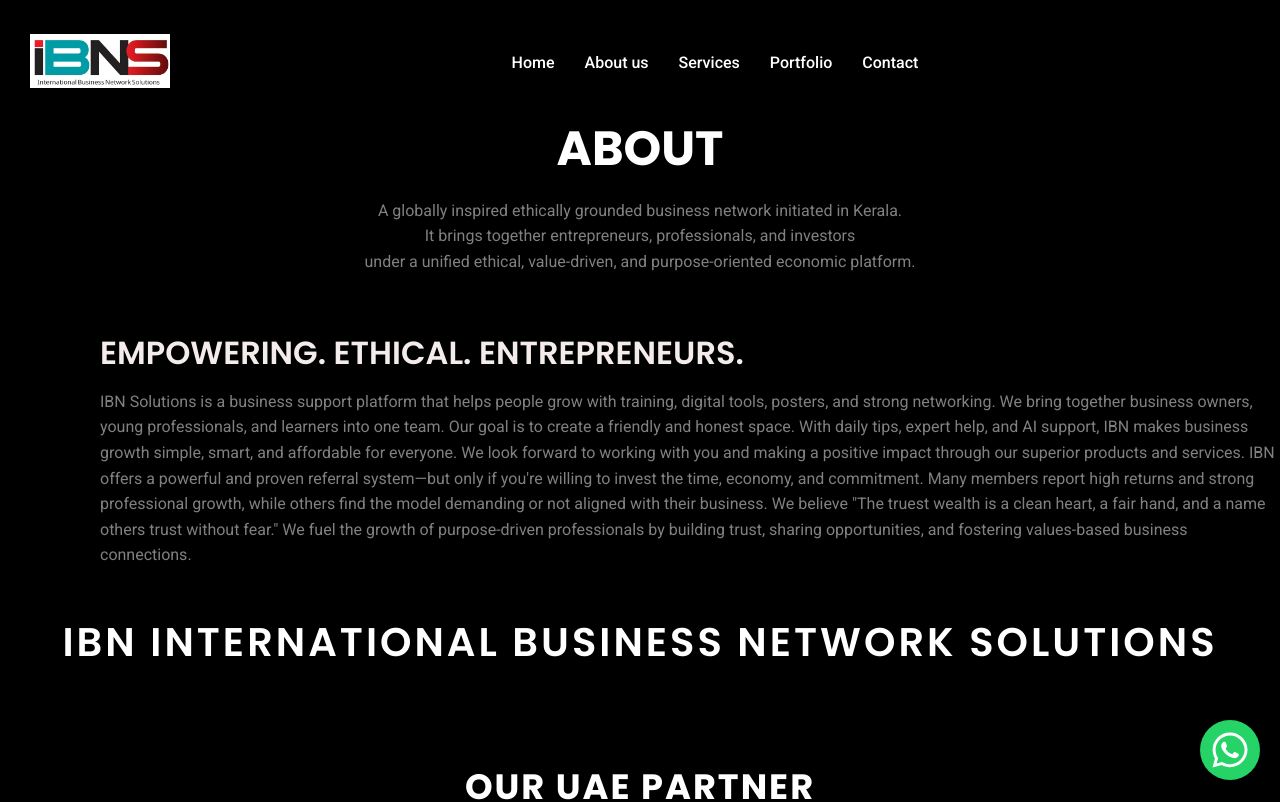
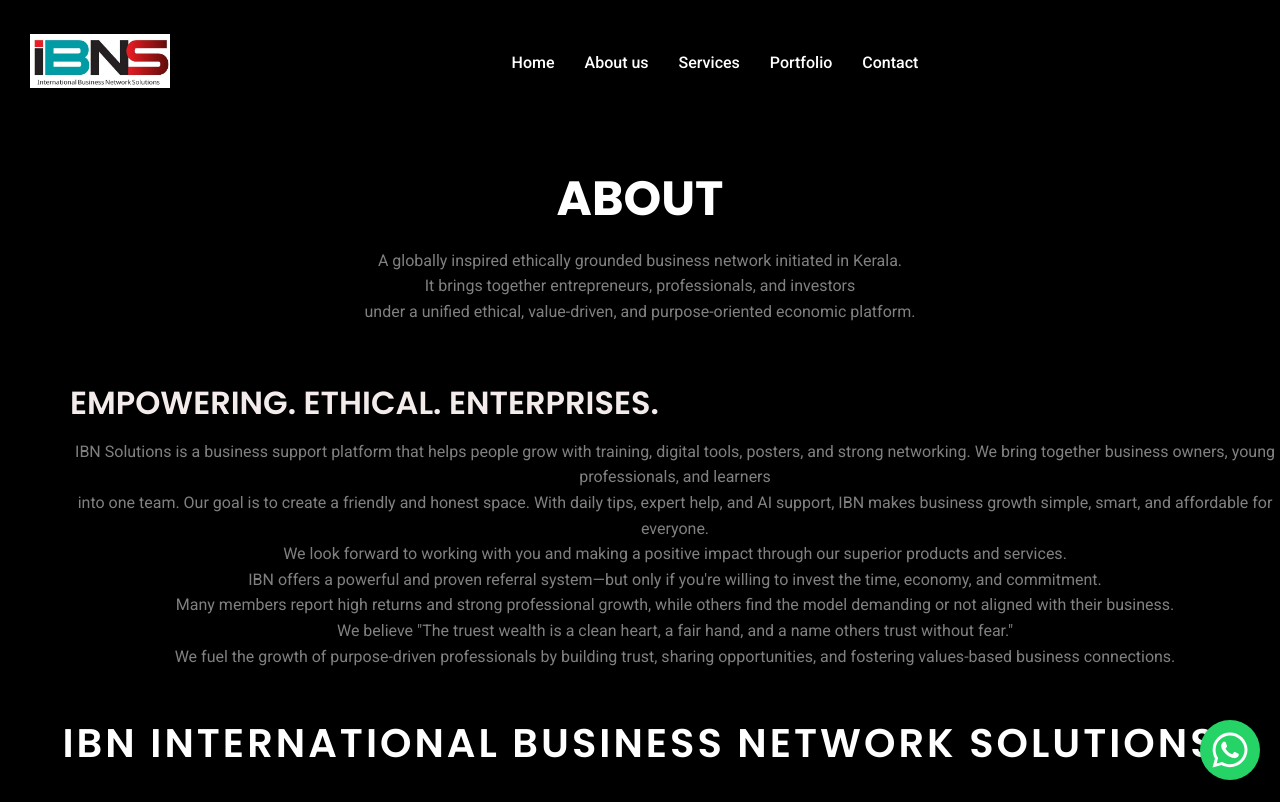
Before and after one commit to Ansilaju/IBN, a React (Vite) app in the folder client/: page /About in a window 1280 px wide. Shown: the top 802 px of the page. Built offline with nearby package versions, Linux system fonts and the light colour scheme.

Commit message:
updating bugs

```diff
--- a/client/src/Components/About/About.jsx
+++ b/client/src/Components/About/About.jsx
@@ -30,7 +30,7 @@
     {
       question: "What is IBN Solutions all about?",
       answer:
-        "IBN Solutions (International Business Network) connects entrepreneurs, professionals, and investors to empower business growth through networking, digital marketing, AI training, and family enrichment programs.",
+        "IBN Solutions (International Business Network) connects enterprises, professionals, and investors to empower business growth through networking, digital marketing, AI training, and family enrichment programs.",
     },
     {
       question: "How can I join the Business Networking program?",
@@ -72,23 +72,24 @@
       </div>
 
       <div className="aboutbod" data-aos="fade-right">
-        <h1>EMPOWERING. ETHICAL. ENTREPRENEURS.</h1>
+        <h1>EMPOWERING. ETHICAL. ENTERPRISES.</h1>
         <p>
           IBN Solutions is a business support platform that helps people grow
           with training, digital tools, posters, and strong networking. We bring
-          together business owners, young professionals, and learners into one
-          team. Our goal is to create a friendly and honest space. With daily
-          tips, expert help, and AI support, IBN makes business growth simple,
-          smart, and affordable for everyone. We look forward to working with
-          you and making a positive impact through our superior products and
-          services. IBN offers a powerful and proven referral system—but only if
-          you're willing to invest the time, economy, and commitment. Many
-          members report high returns and strong professional growth, while
-          others find the model demanding or not aligned with their business. We
-          believe "The truest wealth is a clean heart, a fair hand, and a name
-          others trust without fear." We fuel the growth of purpose-driven
-          professionals by building trust, sharing opportunities, and fostering
-          values-based business connections.
+          together business owners, young professionals, and learners <br></br>
+          into one team. Our goal is to create a friendly and honest space. With
+          daily tips, expert help, and AI support, IBN makes business growth
+          simple, smart, and affordable for everyone.<br></br> We look forward
+          to working with you and making a positive impact through our superior
+          products and services.<br></br> IBN offers a powerful and proven
+          referral system—but only if you're willing to invest the time,
+          economy, and commitment.<br></br> Many members report high returns and
+          strong professional growth, while others find the model demanding or
+          not aligned with their business.<br></br> We believe "The truest
+          wealth is a clean heart, a fair hand, and a name others trust without
+          fear."<br></br> We fuel the growth of purpose-driven professionals by
+          building trust, sharing opportunities, and fostering values-based
+          business connections.
         </p>
       </div>
 
@@ -156,15 +157,15 @@
             {/* Paragraph that appears when the button is clicked */}
             {isMissionVisible && (
               <p>
-                Empower businesses through smart support. Connect entrepreneurs
-                in trusted networks. Grow with AI-driven Technologies.
+                Empower businesses through smart support. Connect enterprises in
+                trusted networks. Grow with AI-driven Technologies.
               </p>
             )}
             {isMissionVisible && (
               <p>
-                We envision a global community of ethical entrepreneurs
-                empowered by trusted relationships and structured networking,
-                driving business success and personal growth.
+                We envision a global community of ethical enterprises empowered
+                by trusted relationships and structured networking, driving
+                business success and personal growth.
               </p>
             )}
           </div>
--- a/client/src/Components/About/about.css
+++ b/client/src/Components/About/about.css
@@ -6,6 +6,7 @@
 
 .mainabout {
   background-color: black;
+  margin-top: 50px;
 }
 
 .abouthed h2 {
@@ -35,12 +36,13 @@
 
 .aboutbod {
   color: #f4ebeb;
-  margin-left: 100px;
+  margin-left: 70px;
   padding-top: 60px;
   line-height: 1.8;
 }
 .aboutbod p {
   color: gray;
+  text-align: center;
 }
 .abouthed p {
   color: gray;
--- a/client/src/Components/Aiacademy/Ai.css
+++ b/client/src/Components/Aiacademy/Ai.css
@@ -606,6 +606,7 @@
 @media (max-width: 768px) {
   .hero {
     margin-top: 20px;
+    height: 65vh;
   }
 }
 
@@ -618,12 +619,6 @@
   z-index: 1;
 }
 
-@media (max-width: 768px) {
-  .hero-background img {
-    display: none;
-  }
-}
-
 .hero-background1 img {
   position: absolute;
   top: 0;
@@ -633,12 +628,6 @@
   z-index: 1;
 }
 @media (max-width: 768px) {
-  .hero-background1 img {
-    display: none;
-  }
-}
-
-@media (max-width: 480px) {
   .hero-background1 img {
     display: none;
   }
--- a/client/src/Components/Home/Home.css
+++ b/client/src/Components/Home/Home.css
@@ -868,3 +868,7 @@
 .contact-title {
   color: black;
 }
+.servicepage-card-link {
+  text-decoration: none;
+  color: inherit;
+}
--- a/client/src/Components/Home/Home.jsx
+++ b/client/src/Components/Home/Home.jsx
@@ -11,6 +11,7 @@
 } from "react-icons/fa";
 import axios from "axios";
 import { BASE_URL } from "../../config";
+import { Link } from "react-router-dom";
 
 const Home = () => {
   const [formData, setFormData] = useState({
@@ -94,6 +95,7 @@
           </div>
 
           <div className="servicepage-grid">
+            <Link to="/Businessnetworking" className="servicepage-card-link">
               <div className="servicepage-card">
                 <div className="servicepage-icon purple">
                   <FaUsers />
@@ -102,24 +104,26 @@
                   Business Networking Solution
                 </h3>
                 <p className="servicepage-text">
-                Connect with entrepreneurs, professionals, and investors
+                  Connect with enterprises, professionals, and investors
                   seamlessly. Build strong partnerships, expand your reach, and
                   grow your business efficiently with IBN Solutions.
                 </p>
               </div>
-
+            </Link>
+            <Link to="/digitalmarketing" className="servicepage-card-link">
               <div className="servicepage-card">
                 <div className="servicepage-icon purple">
                   <FaChartLine />
                 </div>
                 <h3 className="servicepage-card-title">Digital Marketing</h3>
                 <p className="servicepage-text">
-                Boost your online presence with result-driven digital marketing
-                strategies, including social media campaigns, SEO optimization,
-                content marketing, and paid advertising.
+                  Boost your online presence with result-driven digital
+                  marketing strategies, including social media campaigns, SEO
+                  optimization, content marketing, and paid advertising.
                 </p>
               </div>
-
+            </Link>
+            <Link to="/Aimain" className="servicepage-card-link">
               <div className="servicepage-card">
                 <div className="servicepage-icon purple">
                   <FaBrain />
@@ -127,11 +131,12 @@
                 <h3 className="servicepage-card-title">AI Academy</h3>
                 <p className="servicepage-text">
                   Learn the latest in artificial intelligence with hands-on
-                courses, practical projects, and expert mentorship to stay ahead
-                in the fast-evolving AI industry.
+                  courses, practical projects, and expert mentorship to stay
+                  ahead in the fast-evolving AI industry.
                 </p>
               </div>
-
+            </Link>
+            <Link to="/BE" className="servicepage-card-link">
               <div className="servicepage-card">
                 <div className="servicepage-icon purple">
                   <FaHeart />
@@ -143,6 +148,7 @@
                   designed for growth.
                 </p>
               </div>
+            </Link>
           </div>
 
           <div className="hero-buttons">
```
Lines whose indentation alone changed are shown as unchanged.
